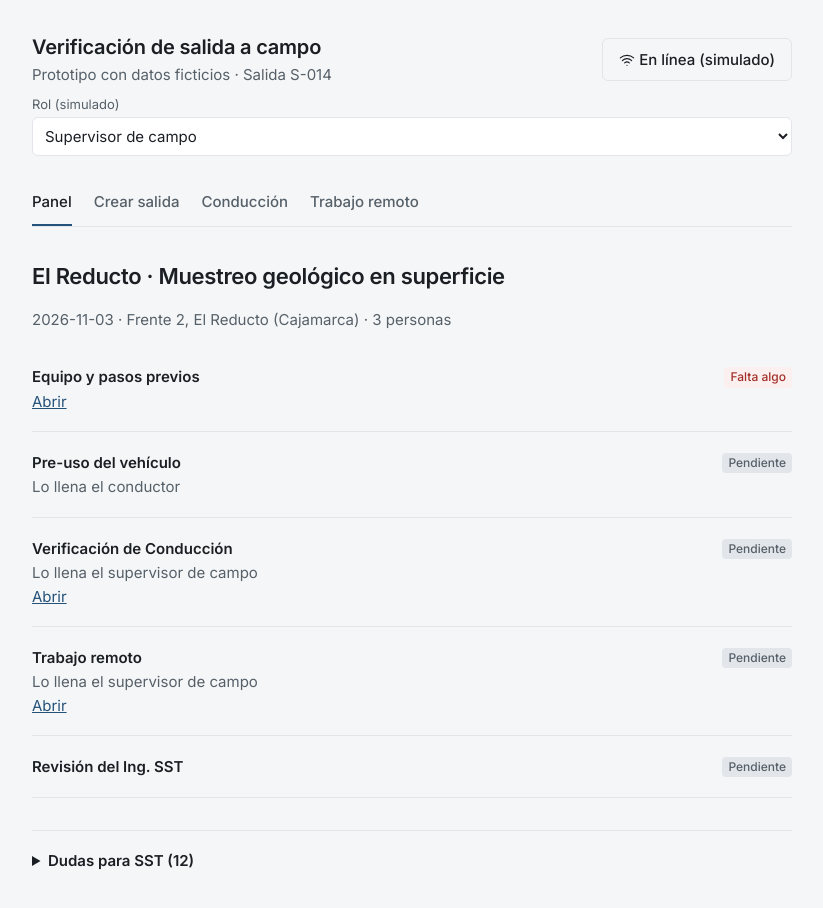
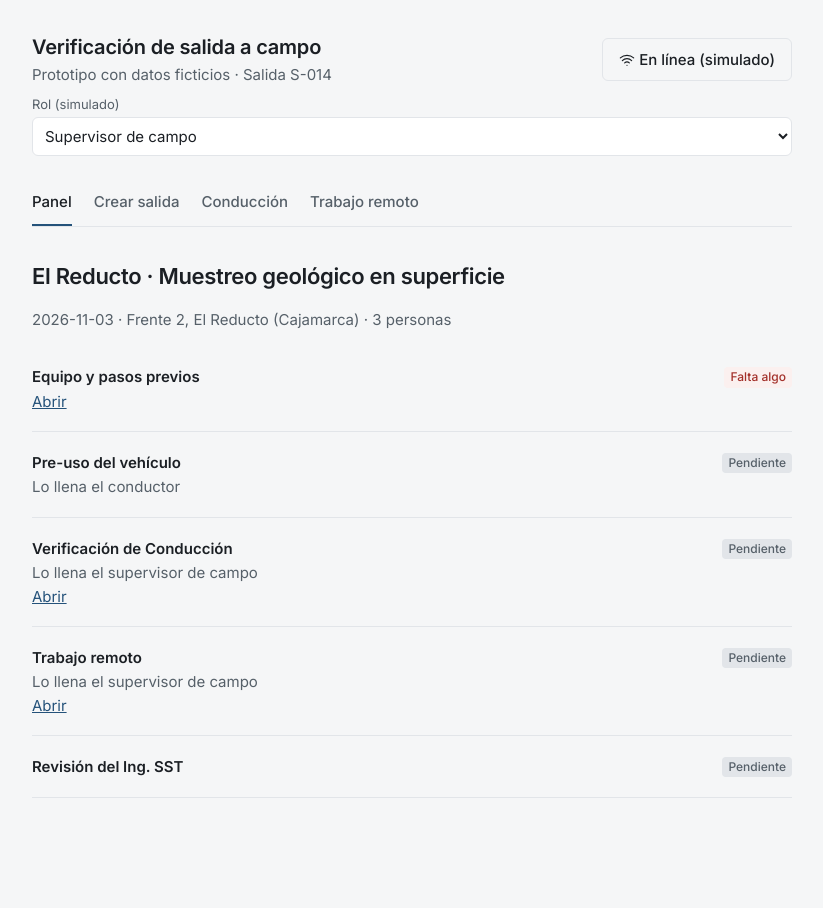
Before and after one commit to BryanAquino02/Verificaci-n-de-salida-a-campo, a plain HTML site: page index.html in a window 1280 px wide. Shown: the whole page, without its empty margins (228-1051 px from the left). After the commit the page ends 830 px from the top, so only its background shows below. Drawn offline with Linux system fonts and the light colour scheme.

Commit message:
Add files via upload

```diff
--- a/app.js
+++ b/app.js
@@ -123,6 +123,4 @@ const A={
 document.addEventListener('click',e=>{const b=e.target.closest('[data-a]');if(!b||b.disabled)return;const a=b.dataset.a;S.err=null;S.ce=null;if(a!='off')S.sync=false;A[a](b.dataset);R()});
 document.addEventListener('input',e=>{const t=e.target,m=t.dataset.m;if(!m)return;const p=m.split('.');let o=S;for(let i=0;i<p.length-1;i++)o=o[p[i]]=o[p[i]]||{};o[p[p.length-1]]=t.type=='checkbox'?t.checked:t.value;if(m=='role')location.hash=HOME[t.value];if(t.type=='checkbox'||t.dataset.r)R()});
 addEventListener('hashchange',()=>{S.err=null;R();up()});
-const DU=['¿Quién autoriza las excepciones no críticas? La sección 3.3 dice el Ing. SST; la 9.1 dice que el Ing. SST propone y la jefatura de Exploración aprueba.','¿Qué controles son críticos? Los formularios no los marcan. Aquí la marca es provisional y sale de lo que nombra la encuesta (comunicación probada, botiquín, cinturones, licencia, inspección del vehículo, plan de emergencia).','N/A frente a «No se discutió» o «No evaluado»: el papel los une en una sola casilla. ¿Se separan?','Controles inactivos hasta perforación (4 en conducción): ¿se muestran como inactivos o se ocultan? ¿Quién los activa?','¿Un control crítico admite N/A? Aquí se bloquea, según la sección 9.1; confirmar.','¿Aplica el control de disuasión de vida silvestre (spray para osos) en Cajamarca?','Roles: Ing. SST, Consultor SST y Coordinador SST aparecen en distintas respuestas. ¿Quién verifica y quién aprueba o bloquea la salida?','El formato SST-F-005 (preuso) sigue pendiente de entrega.','El reporte de comunicación cada 3 horas es la tercera necesidad del MVP para SST, pero este primer sprint lo deja para después.','¿Quién llena Conducción: el supervisor de campo (documento) o el conductor (reunión)?','¿Hay señal en el punto donde se hace el pre-uso antes de salir?','El formulario de Trabajo Remoto trae un encabezado de «Mobile Equipment», un pie con el código CRP-S-CKL-002 y un «6.2» suelto en un control.'];
-$('#dud').innerHTML=`<summary>Dudas para SST (${DU.length})</summary><ol>${DU.map(x=>`<li>${x}</li>`).join('')}</ol>`;
 R();
--- a/index.html
+++ b/index.html
@@ -5,5 +5,4 @@
 <link rel="stylesheet" href="https://fonts.googleapis.com/css2?family=Inter:wght@400;500;600&display=swap">
 <link rel="stylesheet" href="styles.css"></head><body>
 <div id="app"></div>
-<div id="dw"><details id="dud"></details></div>
 <script src="app.js"></script></body></html>
```
